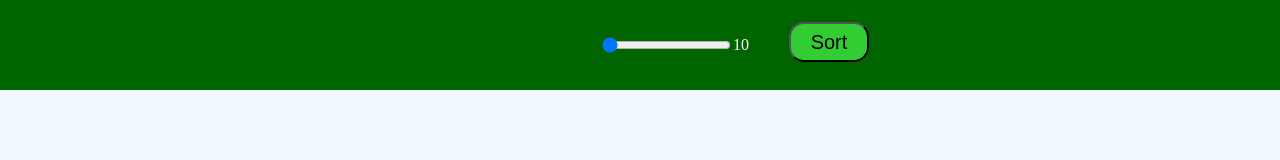
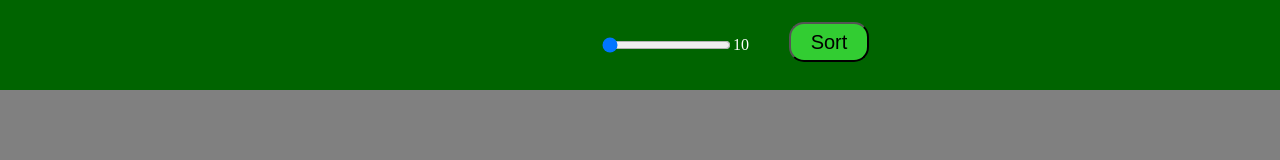
Before and after one commit to hiteshwarsingh1/SortingVIsualizer.github.io, a plain HTML site: page index.html.html in a window 1280 px wide. Drawn offline with Linux system fonts and the light colour scheme.

Commit message:
Update sv.css

```diff
--- a/sv.css
+++ b/sv.css
@@ -24,7 +24,7 @@
 }
 body{
     margin: 0;
-    background-color: aliceblue;
+    background-color: grey;
 }
 .button{
     background-color: limegreen;
```
